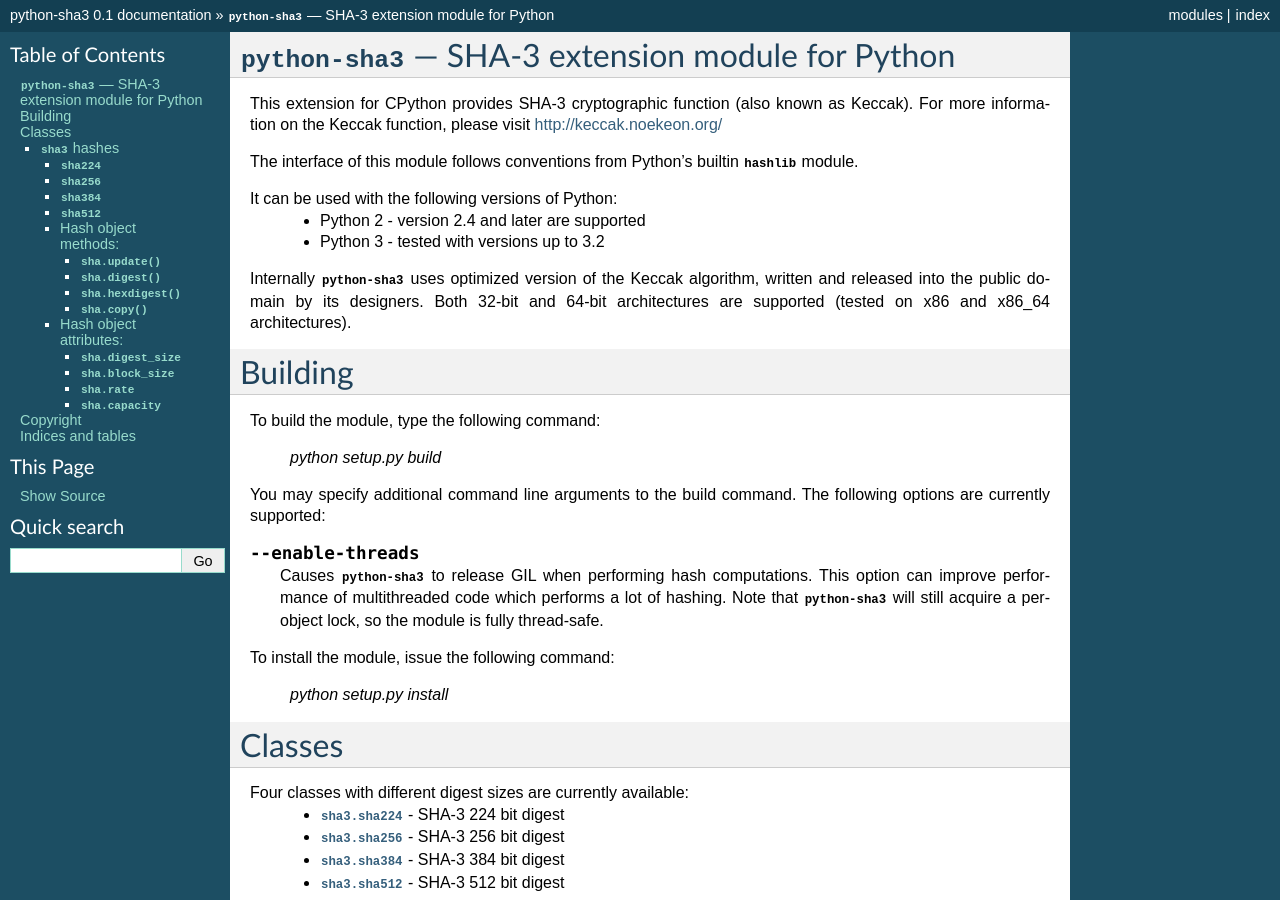
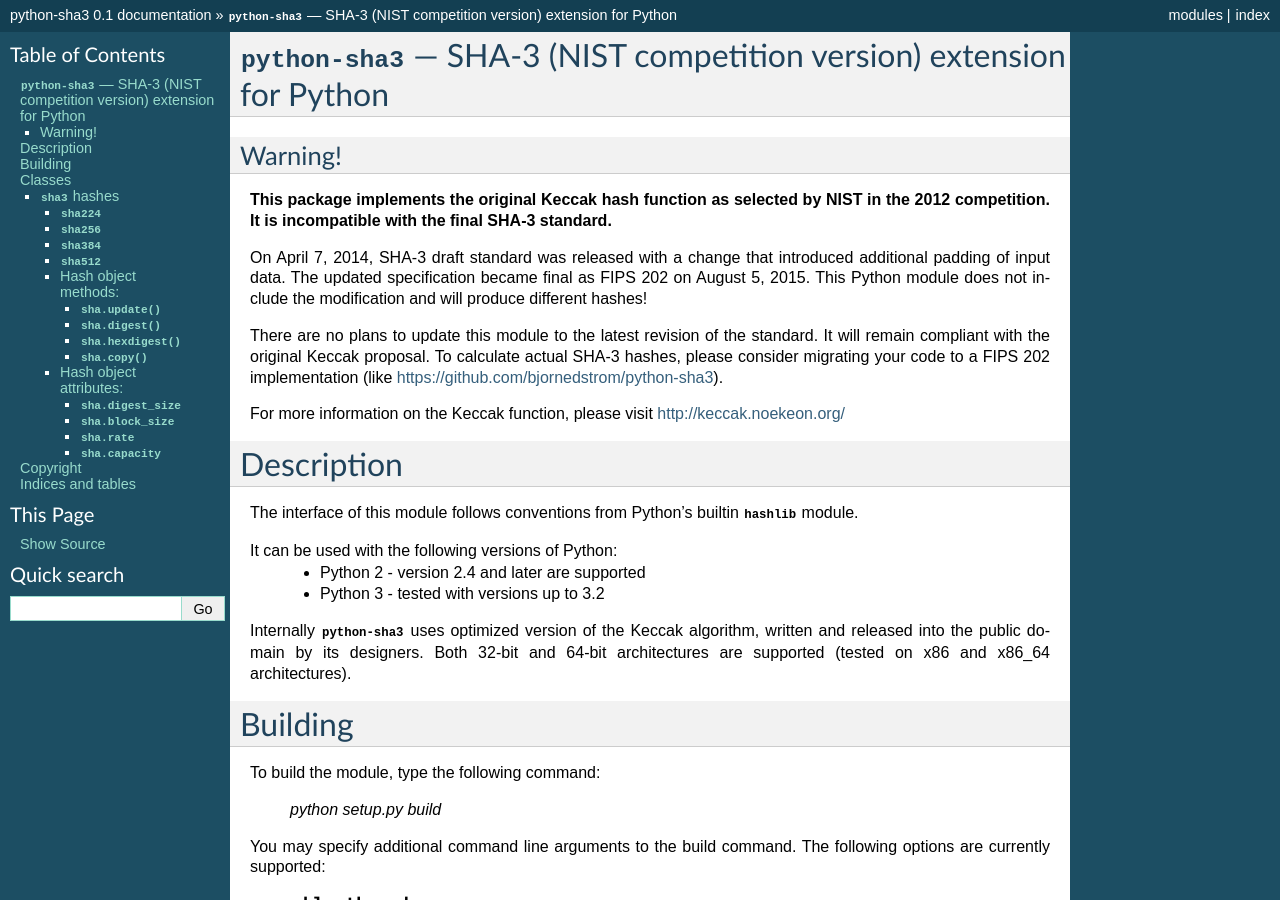
Before and after one commit to ajakubek/python-sha3, a Sphinx documentation site: the page built from docs/index.rst, in a window 1280 px wide and 900 px high. Built offline with Sphinx 7.4.7, drawn with Linux system fonts in a browser that asks for light colours; some of the changed text lies outside the part shown.

Commit message:
Added information on SHA-3 incompatibility
This module implements the original SHA-3 proposal (selected in the 2012
NIST competition). It is incompatible with the final version of SHA-3
standard.

Clarification on current project status has been added to the README
file and generated documentation.

```diff
--- a/docs/index.rst
+++ b/docs/index.rst
@@ -3,16 +3,35 @@
    You can adapt this file completely to your liking, but it should at least
    contain the root `toctree` directive.
 
-:mod:`python-sha3` --- SHA-3 extension module for Python
-========================================================
+:mod:`python-sha3` --- SHA-3 (NIST competition version) extension for Python
+============================================================================
 
 .. module:: sha3
 
 .. moduleauthor:: Adam Jakubek <ajakubek@gmail.com>
 
-This extension for CPython provides SHA-3 cryptographic function (also known
-as Keccak). For more information on the Keccak function, please visit
+Warning!
+--------
+
+**This package implements the original Keccak hash function as selected by NIST
+in the 2012 competition. It is incompatible with the final SHA-3 standard.**
+
+On April 7, 2014, SHA-3 draft standard was released with a change that
+introduced additional padding of input data. The updated specification became
+final as FIPS 202 on August 5, 2015.
+This Python module does not include the modification and will produce different
+hashes!
+
+There are no plans to update this module to the latest revision of the
+standard. It will remain compliant with the original Keccak proposal.
+To calculate actual SHA-3 hashes, please consider migrating your code to a
+FIPS 202 implementation (like https://github.com/bjornedstrom/python-sha3).
+
+For more information on the Keccak function, please visit
 http://keccak.noekeon.org/
+
+Description
+===========
 
 The interface of this module follows conventions from Python's builtin
 :mod:`hashlib` module.
```
Also changed, not shown: 1 other file.
